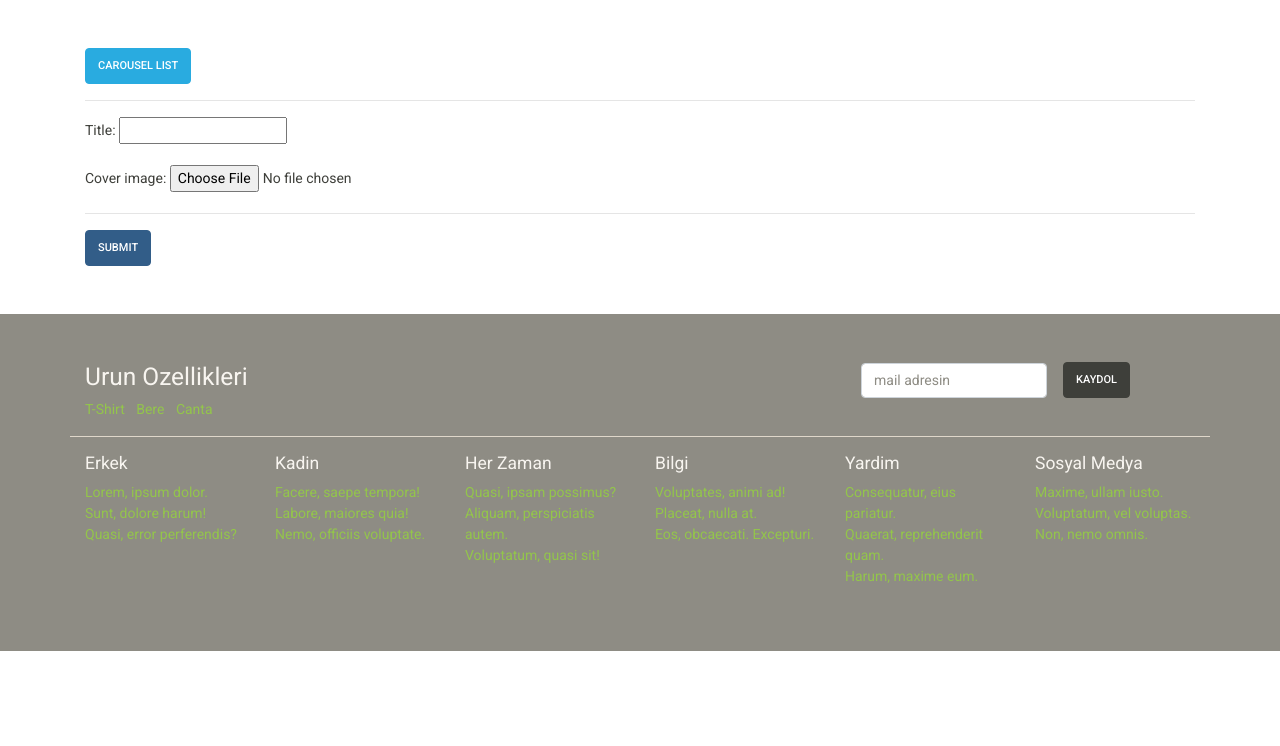
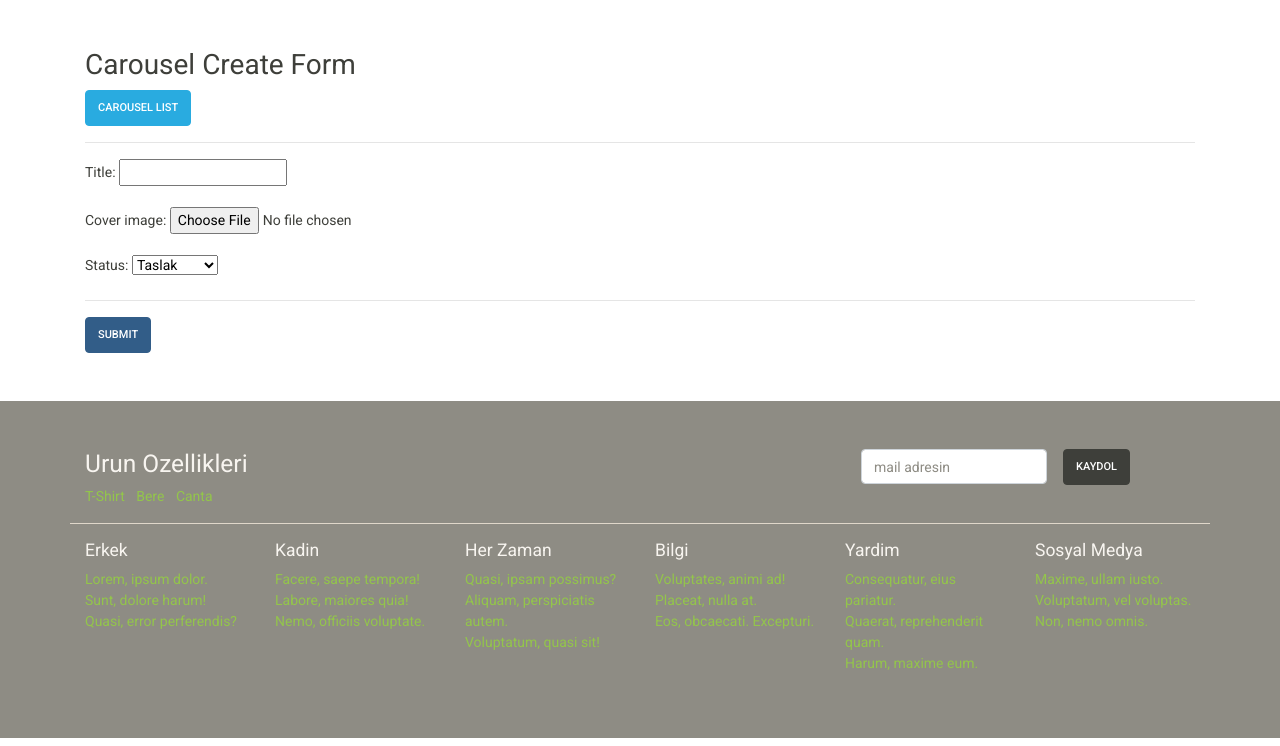
Before and after one commit to hakanyalcinkaya/kodluyoruz-org-python-ve-django-egitimi, a Django app: page /manage/carousel/create/ in a window 1280 px wide. Shown: the part 54-800 px from the top of the page. Run offline with Django 3.2, Linux system fonts and the light colour scheme; parts of the project's set-up code (start-up, migrations or seed data) failed here and were passed over; some libraries are stand-ins or nearby versions.

Commit message:
page delete added

```diff
--- a/kaft_clone/page/forms.py
+++ b/kaft_clone/page/forms.py
@@ -1,5 +1,5 @@
 from django import forms
-from .models import Carousel
+from .models import Carousel, Page
 
 
 class CarouselModelForm(forms.ModelForm):
@@ -10,4 +10,18 @@ class CarouselModelForm(forms.ModelForm):
         fields = [
             'title',
             'cover_image',
+            'status',
         ]
+
+
+class PageModelForm(forms.ModelForm):
+    class Meta:
+        model = Page
+        # fields = '__all__'
+        # exclude = ['title']
+        fields = [
+            'title',
+            'cover_image',
+            'content',
+            'status',
+        ]
--- a/kaft_clone/page/urls.py
+++ b/kaft_clone/page/urls.py
@@ -5,6 +5,9 @@ from .views import (
 
     # Page:
     page_list,
+    page_create,
+    page_update,
+    page_delete,
 
     # Carousel
     carousel_create,
@@ -23,4 +26,7 @@ urlpatterns = [
 
     # Page:
     path('page/list/', page_list, name='page_list'),
+    path('page/create/', page_create, name='page_create'),
+    path('page/update/<int:pk>/', page_update, name='page_update'),
+    path('page/delete/<int:pk>/', page_delete, name='page_delete'),
 ]
--- a/kaft_clone/page/views.py
+++ b/kaft_clone/page/views.py
@@ -1,7 +1,10 @@
 from django.shortcuts import render, redirect
 from django.contrib import messages
+from django.utils.text import slugify
 from .models import Carousel, Page
-from .forms import CarouselModelForm
+from .forms import CarouselModelForm, PageModelForm
+from django.contrib.admin.views.decorators import staff_member_required
+
 
 # User:
 def index(request):
@@ -18,11 +21,53 @@ def manage_list(request):
     return render(request, 'manage/manage.html', context)
 
 
+@staff_member_required
 def page_list(request):
     context = dict()
     context['items'] = Page.objects.all().order_by('-pk')
     return render(request, 'manage/page_list.html', context)
 
+
+def page_create(request):
+    context = dict()
+    context['title'] = "Page Create Form"
+    context['form'] = PageModelForm()
+    # from django.utils.text import slugify
+
+    if request.method == 'POST':
+        form = PageModelForm(request.POST, request.FILES)
+        if form.is_valid():
+            item = form.save(commit=False)
+            item.slug = slugify(item.title.replace('ı', 'i'))
+            item.save()
+            messages.success(request, 'Birseyler eklendi')
+    return render(request, 'manage/form.html', context)
+
+
+
+def page_update(request, pk):
+    context = dict()
+    item = Page.objects.get(pk=pk)
+    context['title'] = f"{item.title } - pk:{item.pk} Carousel Create Form"
+    context['form'] = PageModelForm(instance=item)
+    if request.method == 'POST':
+        form = PageModelForm(request.POST, request.FILES, instance=item)
+        if form.is_valid():
+            item = form.save(commit=False)
+            if item.slug == "":
+                item.slug = slugify(item.title.replace('ı', 'i'))
+            item.save()
+            # return redirect('carousel_list')
+            messages.success(request, 'guncellendi ;)')
+            return redirect('page_update', pk)
+    return render(request, 'manage/form.html', context)
+
+
+def page_delete(request, pk):
+    item = Page.objects.get(pk=pk)
+    item.status = "deleted"
+    item.save()
+    return redirect('page_list')
 
 # Admin:
 def carousel_list(request):
@@ -37,6 +82,7 @@ def carousel_update(request, pk):
     # kaft_clone.com/manage/carousel/1/edit
     # Show :
     item = Carousel.objects.get(pk=pk)
+    context['title'] = f"{item.title } - pk:{item.pk} Carousel Create Form"
     context['form'] = CarouselModelForm(instance=item)
     if request.method == 'POST':
         form = CarouselModelForm(request.POST, request.FILES, instance=item)
@@ -45,13 +91,14 @@ def carousel_update(request, pk):
             # return redirect('carousel_list')
             messages.success(request, 'guncellendi ;)')
             return redirect('carousel_update', pk)
-    return render(request, 'manage/carousel_form.html', context)
+    return render(request, 'manage/form.html', context)
 
 
 
 # stuff not checked
 def carousel_create(request):
     context = dict()
+    context['title'] = "Carousel Create Form"
     context['form'] = CarouselModelForm()
 
     if request.method == 'POST':
@@ -61,4 +108,4 @@ def carousel_create(request):
         if form.is_valid():
             form.save()
         messages.success(request, 'Birseyler eklendi ama ne oldu bilemiyorum')
-    return render(request, 'manage/carousel_form.html', context)
+    return render(request, 'manage/form.html', context)
--- a/kaft_clone/templates/manage/carousel_form.html
+++ b/kaft_clone/templates/manage/form.html
@@ -4,6 +4,8 @@
 <div class="container mt-5">
     <div class="row">
         <div class="col-sm-12 ">
+            <h2>{{ title }}</h2>
+
             <a href="{% url 'carousel_list' %}" class="btn btn-info">
                 Carousel List
             </a>
--- a/kaft_clone/templates/manage/page_list.html
+++ b/kaft_clone/templates/manage/page_list.html
@@ -4,7 +4,7 @@
 <div class="container mt-5">
     <div class="row">
         <div class="col-sm-12 ">
-            <a href="{% url 'carousel_create' %}">Carousel - Create</a>
+            <a href="{% url 'page_create' %}">Page - Create</a>
             <hr>
             <table class="table">
                 <thead>
@@ -35,7 +35,8 @@
                     <td>{{ item.content }}</td>
                     <td>{{ item.status }}</td>
                     <td>
-                        <a href="{% url 'carousel_update' item.pk %}" class="btn btn-primary">Edit</a>
+                        <a href="{% url 'page_update' item.pk %}" class="btn btn-primary">Edit</a>
+                        <a href="{% url 'page_delete' item.pk %}" class="btn btn-danger">Sil</a>
                     </td>
                     </tr>
                 {% endfor %}
```
